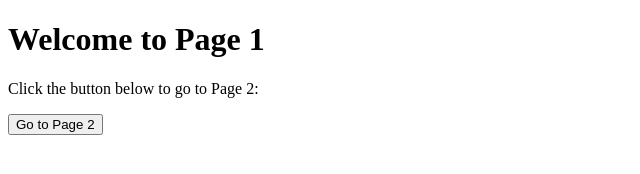
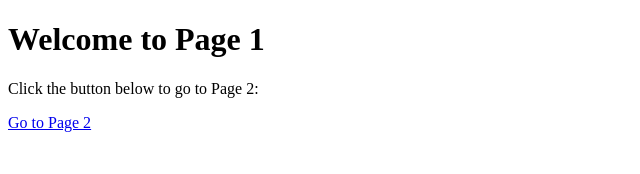
Before and after one commit to Padmanabhan123/Test, a plain HTML site: page index.html in a window 1280 px wide. Shown: the whole page, without its empty margins (0-640 px from the left). Drawn offline with Linux system fonts and the light colour scheme.

Commit message:
Update index.html

```diff
--- a/index.html
+++ b/index.html
@@ -6,9 +6,6 @@
 <body>
     <h1>Welcome to Page 1</h1>
     <p>Click the button below to go to Page 2:</p>
-    <button id="redirectButton">Go to Page 2</button>
-
-    <!-- Include your JavaScript code here -->
-    <script src="script.js"></script>
+    <a href="page2.html">Go to Page 2</a>
 </body>
 </html>
```
